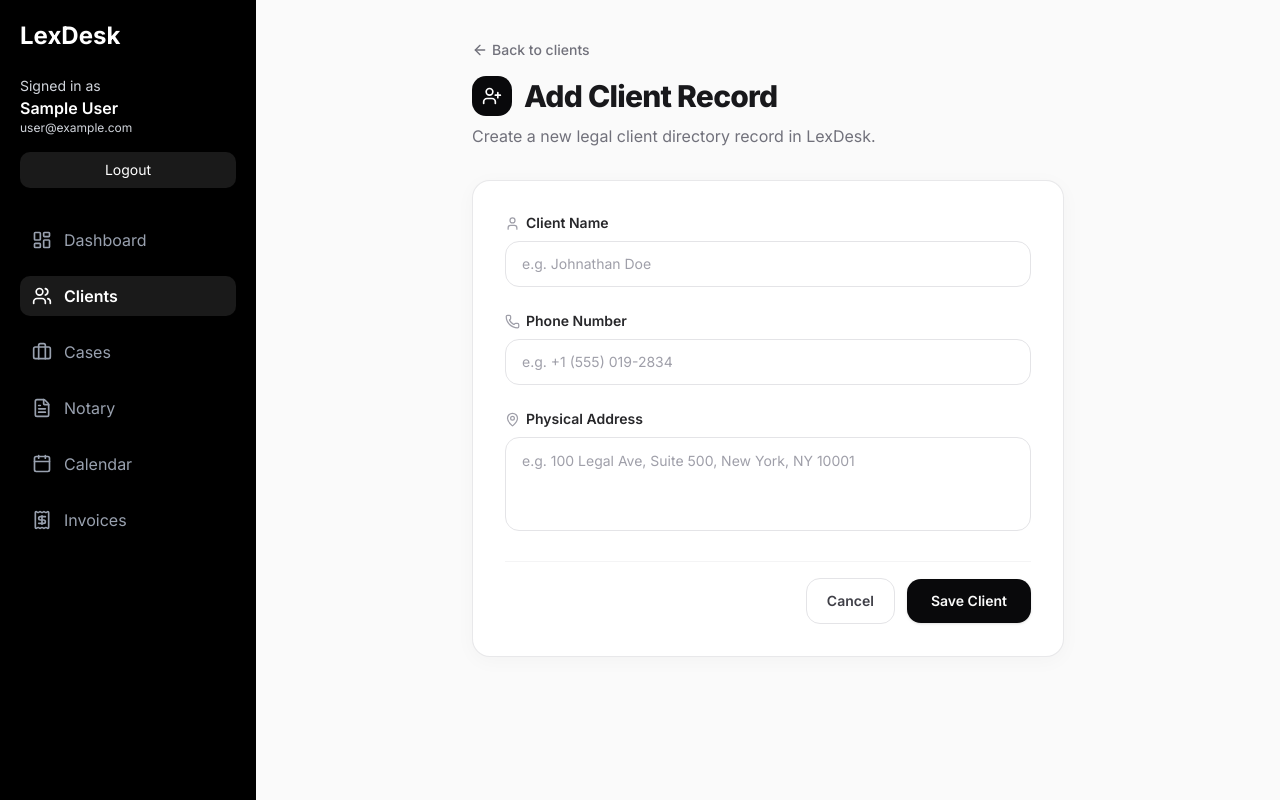
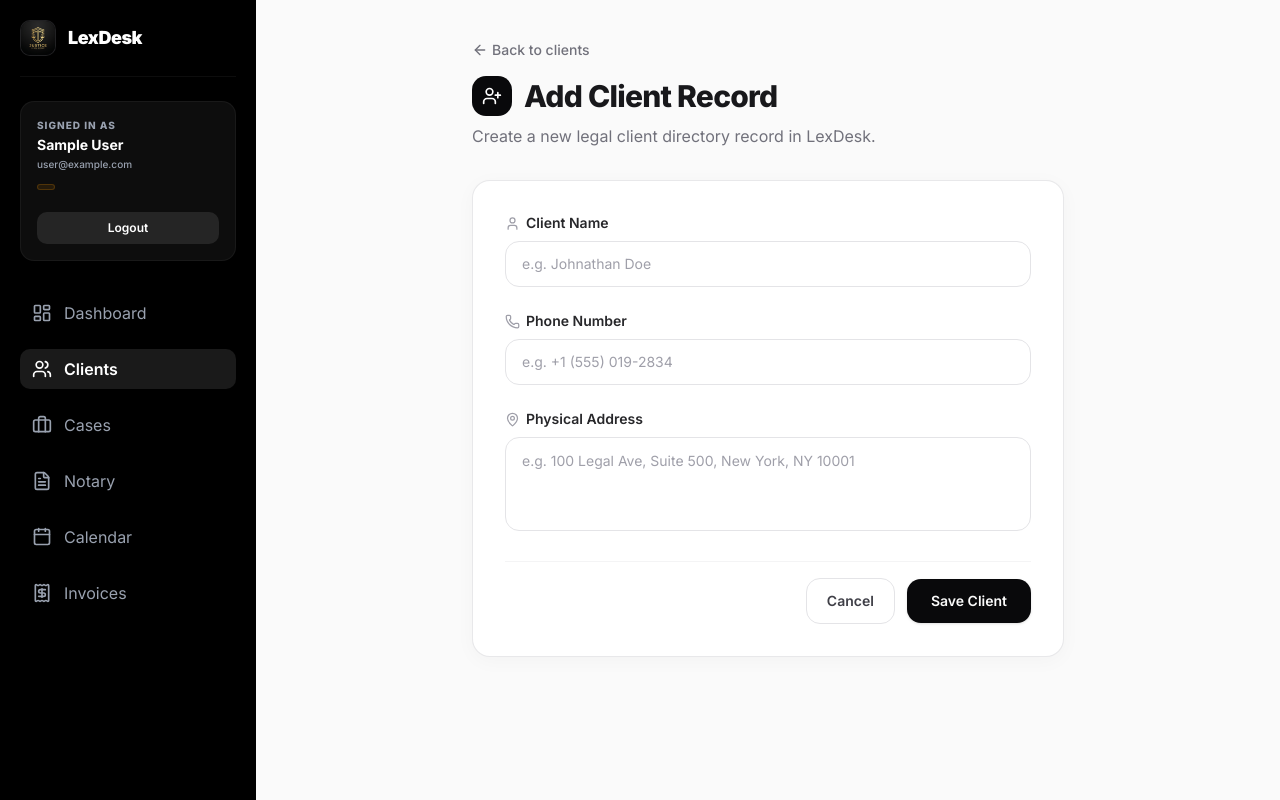
Before and after one commit to Sasmith05/LexDesk, a Next.js app: page /clients/add in a window 1280 px wide. Built offline with nearby package versions, Linux system fonts and the light colour scheme; no server answers; sample sign-in values are in the browser's storage.

Commit message:
Branding: Added custom gold law logo to login and sidebar, and simplified login username logic

```diff
--- a/src/app/api/auth/[...nextauth]/route.js
+++ b/src/app/api/auth/[...nextauth]/route.js
@@ -15,8 +15,13 @@
       async authorize(credentials) {
         if (!credentials?.email || !credentials?.password) return null;
 
+        // Automatically resolve simple usernames (like 'admin') to their database email keys
+        const resolvedEmail = credentials.email.includes("@")
+          ? credentials.email.trim()
+          : `${credentials.email.trim().toLowerCase()}@lexdesk.com`;
+
         const user = await prisma.user.findUnique({
-          where: { email: credentials.email },
+          where: { email: resolvedEmail },
         });
 
         if (!user) return null;
@@ -28,9 +33,13 @@
 
         if (!passwordValid) return null;
 
+        // Compute a clean, friendly capitalized username display name
+        const prefix = user.email.split("@")[0];
+        const displayName = prefix.charAt(0).toUpperCase() + prefix.slice(1);
+
         return {
           id: user.id,
-          name: user.email,
+          name: displayName,
           email: user.email,
           role: user.role,
         };
--- a/src/app/login/page.jsx
+++ b/src/app/login/page.jsx
@@ -3,7 +3,7 @@
 import { signIn, useSession } from "next-auth/react";
 import { useState, useEffect } from "react";
 import { useRouter } from "next/navigation";
-import { Mail, Lock, Loader2, AlertCircle, Briefcase } from "lucide-react";
+import { User, Lock, Loader2, AlertCircle } from "lucide-react";
 
 export default function LoginPage() {
   const router = useRouter();
@@ -23,7 +23,7 @@
   async function handleLogin(e) {
     e.preventDefault();
     if (!email.trim() || !password.trim()) {
-      setError("Please enter both email and password.");
+      setError("Please enter both username/email and password.");
       return;
     }
 
@@ -40,7 +40,7 @@
       if (result?.ok) {
         router.push("/dashboard");
       } else {
-        setError("Invalid email or password. Please try again.");
+        setError("Invalid username/email or password. Please try again.");
         setLoading(false);
       }
     } catch (err) {
@@ -58,10 +58,14 @@
 
       {/* Login Card */}
       <div className="backdrop-blur-md bg-zinc-900/40 border border-zinc-800/80 p-8 rounded-3xl shadow-[0_8px_32px_rgba(0,0,0,0.4)] w-96 relative z-10 animate-in fade-in zoom-in-95 duration-500">
-        {/* Branding Header */}
+        {/* Branding Header with Law Logo */}
         <div className="flex flex-col items-center mb-8">
-          <div className="h-12 w-12 bg-white text-zinc-950 rounded-2xl flex items-center justify-center shadow-lg shadow-white/5 border border-white/10 mb-4 animate-bounce duration-[3000ms]">
-            <Briefcase size={22} className="stroke-[2]" />
+          <div className="h-20 w-20 overflow-hidden bg-zinc-950 rounded-2xl flex items-center justify-center shadow-xl border border-zinc-800/80 mb-4 hover:scale-105 transition-transform duration-300">
+            <img
+              src="/law_logo.png"
+              alt="LexDesk Logo"
+              className="h-full w-full object-cover"
+            />
           </div>
           <h1 className="text-3xl font-extrabold tracking-tight text-white">LexDesk</h1>
           <p className="text-zinc-500 text-xs mt-1.5 uppercase tracking-widest font-semibold">
@@ -79,17 +83,17 @@
             </div>
           )}
 
-          {/* Email Input Field */}
+          {/* Username/Email Input Field */}
           <div className="space-y-2">
             <label htmlFor="email" className="text-xs font-bold text-zinc-400 uppercase tracking-wider block">
-              Email Address
+              Username or Email
             </label>
             <div className="relative">
-              <Mail className="absolute left-3.5 top-1/2 -translate-y-1/2 text-zinc-500" size={16} />
+              <User className="absolute left-3.5 top-1/2 -translate-y-1/2 text-zinc-500" size={16} />
               <input
                 id="email"
-                type="email"
-                placeholder="admin@gmail.com"
+                type="text"
+                placeholder="e.g. admin, advocate, staff"
                 value={email}
                 onChange={(e) => setEmail(e.target.value)}
                 required
--- a/src/components/sidebar.jsx
+++ b/src/components/sidebar.jsx
@@ -20,22 +20,35 @@
   return (
     <div className="w-64 h-screen bg-black text-white p-5 sticky top-0 flex-shrink-0 flex flex-col justify-between z-40 print:hidden">
       <div>
-        <h1 className="text-2xl font-bold mb-6">LexDesk</h1>
+        {/* Branding Header with Logo */}
+        <div className="flex items-center gap-3 mb-6 border-b border-white/5 pb-5">
+          <div className="h-9 w-9 overflow-hidden bg-zinc-950 rounded-lg flex items-center justify-center border border-zinc-800/80">
+            <img
+              src="/law_logo.png"
+              alt="LexDesk Emblem"
+              className="h-full w-full object-cover"
+            />
+          </div>
+          <h1 className="text-lg font-black tracking-tight text-white">LexDesk</h1>
+        </div>
 
-      <div className="mb-8">
-        <div className="text-sm text-gray-300">Signed in as</div>
-        <div className="font-semibold">
+      <div className="mb-8 bg-white/5 border border-white/5 p-4 rounded-xl">
+        <div className="text-[10px] text-gray-400 uppercase tracking-widest font-extrabold">Signed in as</div>
+        <div className="font-bold text-white text-sm mt-0.5">
           {status === "loading" ? "Loading..." : user?.name || "Admin"}
         </div>
-        <div className="text-xs text-gray-300 break-all">
+        <div className="text-[10px] text-gray-400 break-all mt-0.5 font-medium">
           {status === "loading" ? "" : user?.email || ""}
+        </div>
+        <div className="text-[9px] font-black uppercase tracking-widest text-amber-400 mt-1 bg-amber-500/10 border border-amber-500/20 px-2 py-0.5 rounded-md inline-block">
+          {status === "loading" ? "" : user?.role || ""}
         </div>
 
         <div className="mt-4">
           <button
             type="button"
             onClick={() => signOut()}
-            className="w-full rounded-lg bg-white/10 hover:bg-white/15 px-3 py-2 text-sm"
+            className="w-full rounded-lg bg-white/10 hover:bg-white/15 px-3 py-2 text-xs font-semibold"
           >
             Logout
           </button>
```
Also changed, not shown: public/law_logo.png (added).
